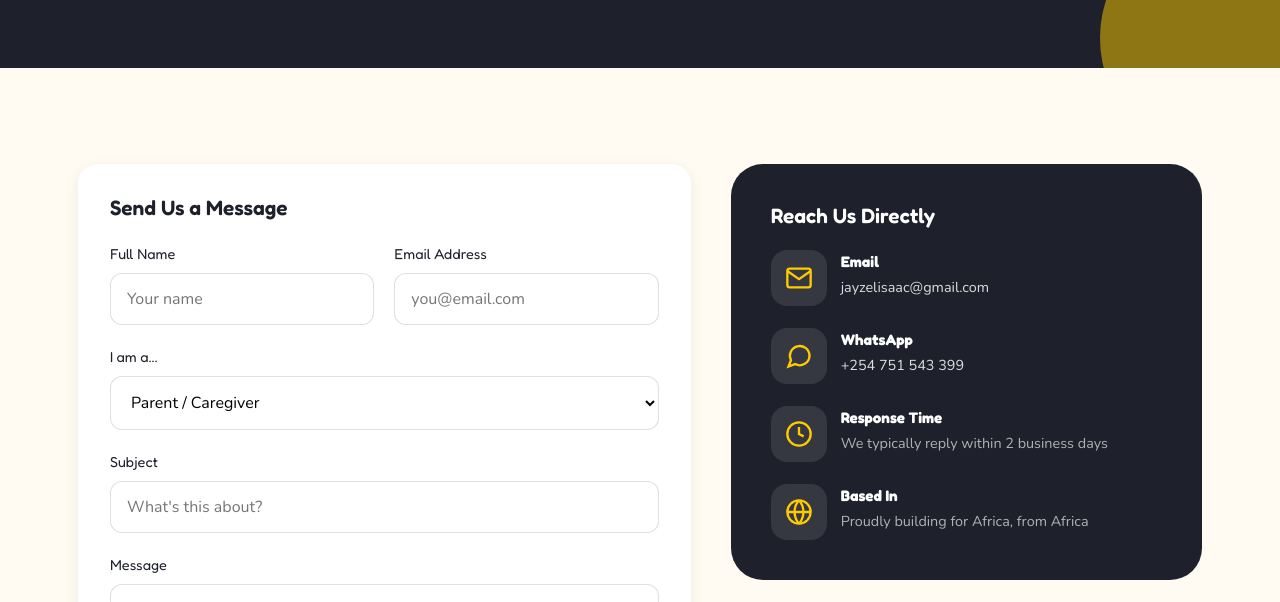
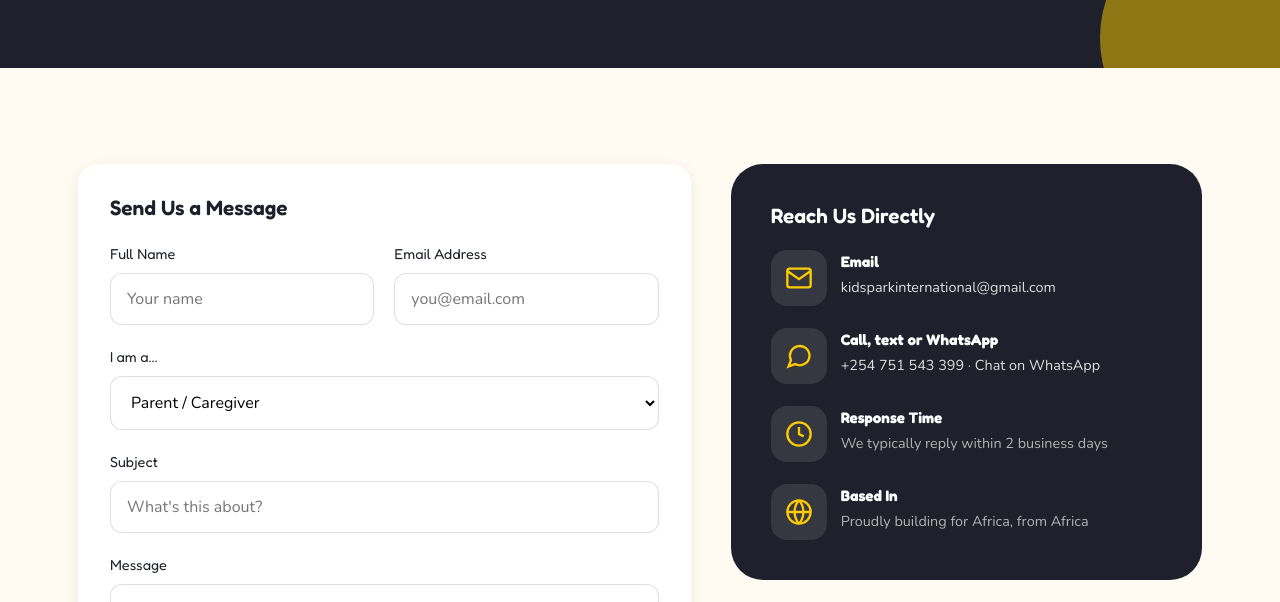
Before and after one commit to Speccraft2025/kidspark_creative, a website: page contact.html in a window 1280 px wide. Shown: the part 498-1100 px from the top of the page. Drawn offline with nearby package versions, Linux system fonts and the light colour scheme.

Commit message:
Contact: kidsparkinternational@gmail.com, call/text/WhatsApp

```diff
--- a/contact.html
+++ b/contact.html
@@ -89,11 +89,11 @@
             <h3>Reach Us Directly</h3>
             <div class="contact-row">
               <div class="icon-badge"><svg viewBox="0 0 24 24" fill="none" stroke="currentColor" stroke-width="2"><path d="M4 4h16v16H4z" opacity="0"/><path d="M22 6l-10 7L2 6"/><rect x="2" y="4" width="20" height="16" rx="2"/></svg></div>
-              <div><strong>Email</strong><span><a href="mailto:jayzelisaac@gmail.com" style="color:rgba(255,255,255,0.85);">jayzelisaac@gmail.com</a></span></div>
+              <div><strong>Email</strong><span><a href="mailto:kidsparkinternational@gmail.com" style="color:rgba(255,255,255,0.85);">kidsparkinternational@gmail.com</a></span></div>
             </div>
             <div class="contact-row">
               <div class="icon-badge"><svg viewBox="0 0 24 24" fill="none" stroke="currentColor" stroke-width="2"><path d="M21 11.5a8.4 8.4 0 0 1-12.4 7.4L3 21l2.1-5.4A8.4 8.4 0 1 1 21 11.5z"/></svg></div>
-              <div><strong>WhatsApp</strong><span><a href="https://wa.me/254751543399" target="_blank" rel="noopener" style="color:rgba(255,255,255,0.85);">+254 751 543 399</a></span></div>
+              <div><strong>Call, text or WhatsApp</strong><span><a href="tel:+254751543399" style="color:rgba(255,255,255,0.85);">+254 751 543 399</a> · <a href="https://wa.me/254751543399" target="_blank" rel="noopener" style="color:rgba(255,255,255,0.85);">Chat on WhatsApp</a></span></div>
             </div>
             <div class="contact-row">
               <div class="icon-badge"><svg viewBox="0 0 24 24" fill="none" stroke="currentColor" stroke-width="2"><circle cx="12" cy="12" r="10"/><path d="M12 6v6l4 2"/></svg></div>
```
